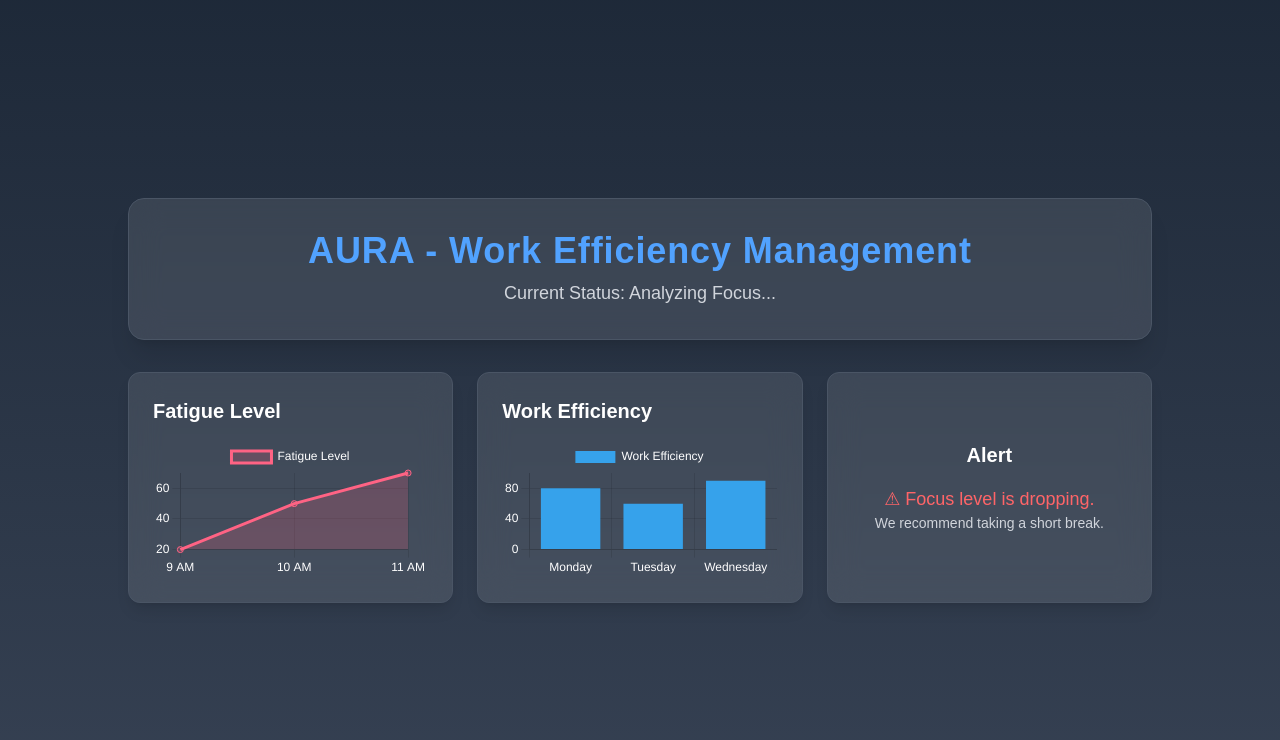
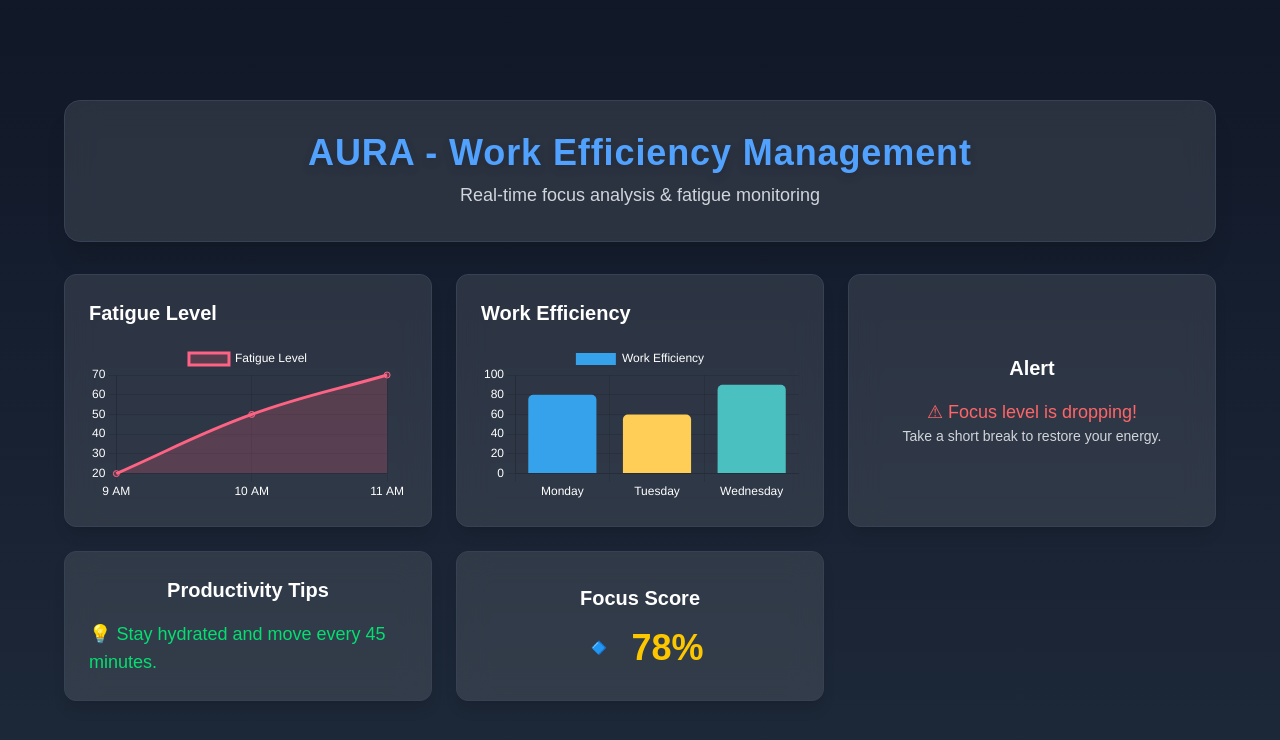
Before and after one commit to eurobin39/AURA, a Next.js app in the folder aura-project/: page /home/dopple in a window 1280 px wide. Shown: the top 740 px of the page. Built offline with nearby package versions, Linux system fonts and the light colour scheme.

Commit message:
add dopple page

```diff
--- a/aura-project/app/home/dopple/page.tsx
+++ b/aura-project/app/home/dopple/page.tsx
@@ -13,27 +13,42 @@ const WorkEfficiencyPage = () => {
         data: {
           labels: ["9 AM", "10 AM", "11 AM"],
           datasets: [
-            { label: "Fatigue Level", data: [20, 50, 70], borderColor: "#ff6384", backgroundColor: "rgba(255, 99, 132, 0.2)", fill: true },
+            {
+              label: "Fatigue Level",
+              data: [20, 50, 70],
+              borderColor: "#ff6384",
+              backgroundColor: "rgba(255, 99, 132, 0.2)",
+              fill: true,
+              tension: 0.4, // Curve smoothing
+            },
           ],
         },
         options: {
           responsive: true,
+          animation: { duration: 1000, easing: "easeInOutQuart" }, // Smooth animation
           plugins: { legend: { labels: { color: "#ffffff" } } },
           scales: { x: { ticks: { color: "#ffffff" } }, y: { ticks: { color: "#ffffff" } } },
         },
       });
     }
+
     if (efficiencyChartRef.current) {
       new Chart(efficiencyChartRef.current, {
         type: "bar",
         data: {
           labels: ["Monday", "Tuesday", "Wednesday"],
           datasets: [
-            { label: "Work Efficiency", data: [80, 60, 90], backgroundColor: "#36a2eb" },
+            {
+              label: "Work Efficiency",
+              data: [80, 60, 90],
+              backgroundColor: ["#36a2eb", "#ffce56", "#4bc0c0"],
+              borderRadius: 5, // Rounded bar edges
+            },
           ],
         },
         options: {
           responsive: true,
+          animation: { duration: 1200, easing: "easeOutBounce" },
           plugins: { legend: { labels: { color: "#ffffff" } } },
           scales: { x: { ticks: { color: "#ffffff" } }, y: { ticks: { color: "#ffffff" } } },
         },
@@ -42,28 +57,47 @@ const WorkEfficiencyPage = () => {
   }, []);
 
   return (
-    <div className="bg-gradient-to-b from-gray-800 to-gray-700 min-h-screen flex items-center justify-center px-6">
-      <div className="max-w-5xl w-full">
-        <div className="text-center bg-white/10 backdrop-blur-lg p-8 rounded-2xl shadow-xl border border-gray-600">
-          <h1 className="text-4xl font-extrabold text-blue-400 tracking-wide">AURA - Work Efficiency Management</h1>
-          <p className="text-gray-300 mt-2 text-lg">Current Status: Analyzing Focus...</p>
+    <div className="bg-gradient-to-b from-gray-900 to-gray-800 min-h-screen flex items-center justify-center px-6">
+      <div className="max-w-6xl w-full">
+        {/* Header */}
+        <div className="text-center bg-white/10 backdrop-blur-lg p-8 rounded-2xl shadow-xl border border-gray-700 animate-fade-in">
+          <h1 className="text-4xl font-extrabold text-blue-400 tracking-wide drop-shadow-lg">
+            AURA - Work Efficiency Management
+          </h1>
+          <p className="text-gray-300 mt-2 text-lg">Real-time focus analysis & fatigue monitoring</p>
         </div>
-        <div className="grid grid-cols-3 gap-6 mt-8">
-          {/* Fatigue Chart */}
-          <div className="bg-white/10 backdrop-blur-lg p-6 rounded-xl shadow-lg border border-gray-600">
+
+        {/* Grid Layout for Cards */}
+        <div className="grid grid-cols-2 lg:grid-cols-3 gap-6 mt-8">
+          {/* Fatigue Level Chart */}
+          <div className="bg-white/10 backdrop-blur-lg p-6 rounded-xl shadow-lg border border-gray-700 transition-all hover:scale-105 hover:shadow-2xl">
             <h3 className="text-xl font-semibold text-white">Fatigue Level</h3>
             <canvas ref={fatigueChartRef} className="w-full h-48 mt-4"></canvas>
           </div>
+
           {/* Work Efficiency Chart */}
-          <div className="bg-white/10 backdrop-blur-lg p-6 rounded-xl shadow-lg border border-gray-600">
+          <div className="bg-white/10 backdrop-blur-lg p-6 rounded-xl shadow-lg border border-gray-700 transition-all hover:scale-105 hover:shadow-2xl">
             <h3 className="text-xl font-semibold text-white">Work Efficiency</h3>
             <canvas ref={efficiencyChartRef} className="w-full h-48 mt-4"></canvas>
           </div>
+
           {/* Alert Message */}
-          <div className="bg-white/10 backdrop-blur-lg p-6 rounded-xl shadow-lg border border-gray-600 flex flex-col justify-center items-center">
+          <div className="bg-white/10 backdrop-blur-lg p-6 rounded-xl shadow-lg border border-gray-700 flex flex-col justify-center items-center transition-all hover:scale-105 hover:shadow-2xl">
             <h3 className="text-xl font-semibold text-white">Alert</h3>
-            <p className="text-red-400 font-medium text-lg mt-4">⚠ Focus level is dropping.</p>
-            <p className="text-gray-300 text-sm">We recommend taking a short break.</p>
+            <p className="text-red-400 font-medium text-lg mt-4">⚠ Focus level is dropping!</p>
+            <p className="text-gray-300 text-sm">Take a short break to restore your energy.</p>
+          </div>
+
+          {/* Productivity Tips */}
+          <div className="bg-white/10 backdrop-blur-lg p-6 rounded-xl shadow-lg border border-gray-700 flex flex-col justify-center items-center transition-all hover:scale-105 hover:shadow-2xl">
+            <h3 className="text-xl font-semibold text-white">Productivity Tips</h3>
+            <p className="text-green-400 font-medium text-lg mt-4">💡 Stay hydrated and move every 45 minutes.</p>
+          </div>
+
+          {/* Focus Score */}
+          <div className="bg-white/10 backdrop-blur-lg p-6 rounded-xl shadow-lg border border-gray-700 flex flex-col justify-center items-center transition-all hover:scale-105 hover:shadow-2xl">
+            <h3 className="text-xl font-semibold text-white">Focus Score</h3>
+            <p className="text-yellow-400 text-4xl font-bold mt-4">🔹 78%</p>
           </div>
         </div>
       </div>
```
